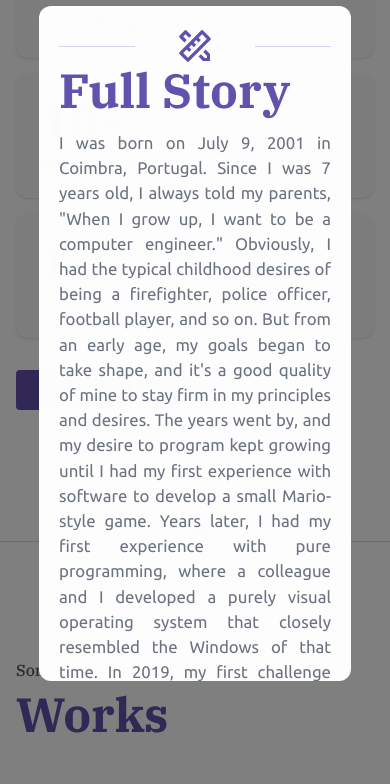
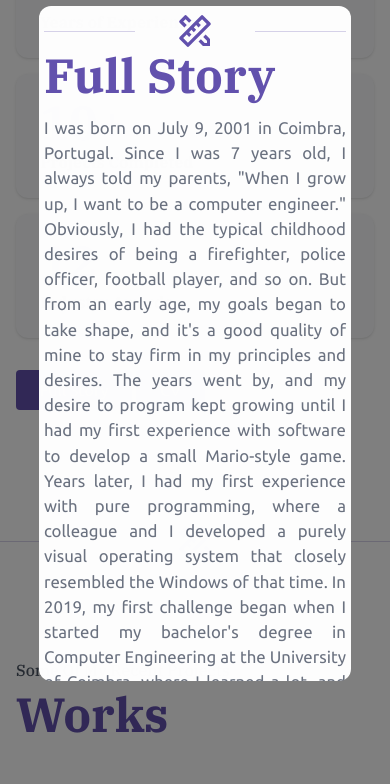
Before and after one commit to DanielPortovedo/MyProfile, a plain HTML site: page index.html in a window 390 px wide. Both pictures are taken after a click on the button "Full Story". Shown: the part 1666-2450 px from the top of the page. Drawn offline with Linux system fonts and the light colour scheme; no server answers; grey boxes are pictures that could not be loaded.

Commit message:
small fix

```diff
--- a/style.css
+++ b/style.css
@@ -39,7 +39,7 @@
   @media (max-width: 799px) {
     /* Styles for small screens */
     margin: 10% auto;
-    padding: 20px;
+    padding: 5px;
     width: 80%;
     height: 80%;
   }
```
Also changed, not shown: index.html (+2 -0 lines).
